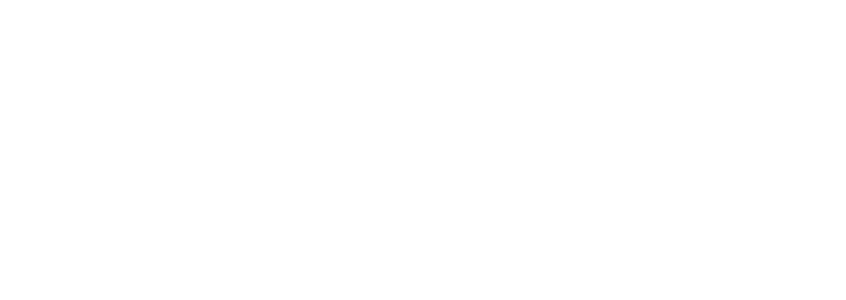
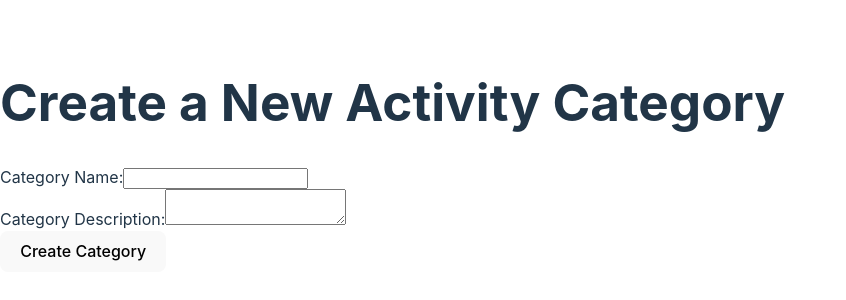
Before and after one commit to Advanced-computer-lab-2024/Rahhala, a React (Vite) app in the folder frontend/: page /createActivityCategory in a window 1280 px wide. Before the commit this address had no page. Shown: the part 244-544 px from the top of the page, without its empty margins (0-846 px from the left). Built offline with nearby package versions, Linux system fonts and the light colour scheme.

Commit message:
Add routes for creating activity categories and tags

```diff
--- a/frontend/src/App.jsx
+++ b/frontend/src/App.jsx
@@ -6,7 +6,8 @@ import CreateItinerary from './pages/CreateItinerary';
 import ProtectedRoute from './components/ProtectedRoute';
 import TouristDashboard from './pages/TouristDashboard';
 import TouristAccount from './pages/TouristAccount';
-
+import CreateActivityCategory from './pages/CreateActivityCategory';
+import CreateTag from './pages/CreateTag';
 function App() {
     return (
         <Router>
@@ -14,6 +15,8 @@ function App() {
                 <Route path="/touristAccount" element={<TouristAccount />} />
                 <Route path="/register" element={<Register />} />
                 <Route path="/login" element={<Login />} />
+                <Route path="/createActivityCategory" element={<CreateActivityCategory />} />
+                <Route path="/createTag" element={<CreateTag />} />
                 <Route
                     path="/createItinerary"
                     element={
--- /dev/null
+++ b/frontend/src/pages/CreateActivityCategory.jsx
@@ -0,0 +1,43 @@
+import React, { useState } from 'react';
+
+const CreateActivityCategory = () => {
+    const [categoryName, setCategoryName] = useState('');
+    const [categoryDescription, setCategoryDescription] = useState('');
+
+    const handleSubmit = (e) => {
+        e.preventDefault();
+        // Handle form submission logic here
+        console.log('Category Name:', categoryName);
+        console.log('Category Description:', categoryDescription);
+    };
+
+    return (
+        <div>
+            <h1>Create a New Activity Category</h1>
+            <form onSubmit={handleSubmit}>
+                <div>
+                    <label htmlFor="categoryName">Category Name:</label>
+                    <input
+                        type="text"
+                        id="categoryName"
+                        value={categoryName}
+                        onChange={(e) => setCategoryName(e.target.value)}
+                        required
+                    />
+                </div>
+                <div>
+                    <label htmlFor="categoryDescription">Category Description:</label>
+                    <textarea
+                        id="categoryDescription"
+                        value={categoryDescription}
+                        onChange={(e) => setCategoryDescription(e.target.value)}
+                        required
+                    />
+                </div>
+                <button type="submit">Create Category</button>
+            </form>
+        </div>
+    );
+};
+
+export default CreateActivityCategory;
--- /dev/null
+++ b/frontend/src/pages/CreateTag.jsx
@@ -0,0 +1,43 @@
+import React, { useState } from 'react';
+
+const CreateTag = () => {
+    const [tagName, setTagName] = useState('');
+    const [tagDescription, setTagDescription] = useState('');
+
+    const handleSubmit = (e) => {
+        e.preventDefault();
+        // Handle form submission logic here
+        console.log('Tag Name:', tagName);
+        console.log('Tag Description:', tagDescription);
+    };
+
+    return (
+        <div>
+            <h1>Create a New Tag</h1>
+            <form onSubmit={handleSubmit}>
+                <div>
+                    <label htmlFor="tagName">Tag Name:</label>
+                    <input
+                        type="text"
+                        id="tagName"
+                        value={tagName}
+                        onChange={(e) => setTagName(e.target.value)}
+                        required
+                    />
+                </div>
+                <div>
+                    <label htmlFor="tagDescription">Tag Description:</label>
+                    <textarea
+                        id="tagDescription"
+                        value={tagDescription}
+                        onChange={(e) => setTagDescription(e.target.value)}
+                        required
+                    />
+                </div>
+                <button type="submit">Create Tag</button>
+            </form>
+        </div>
+    );
+};
+
+export default CreateTag;
```
